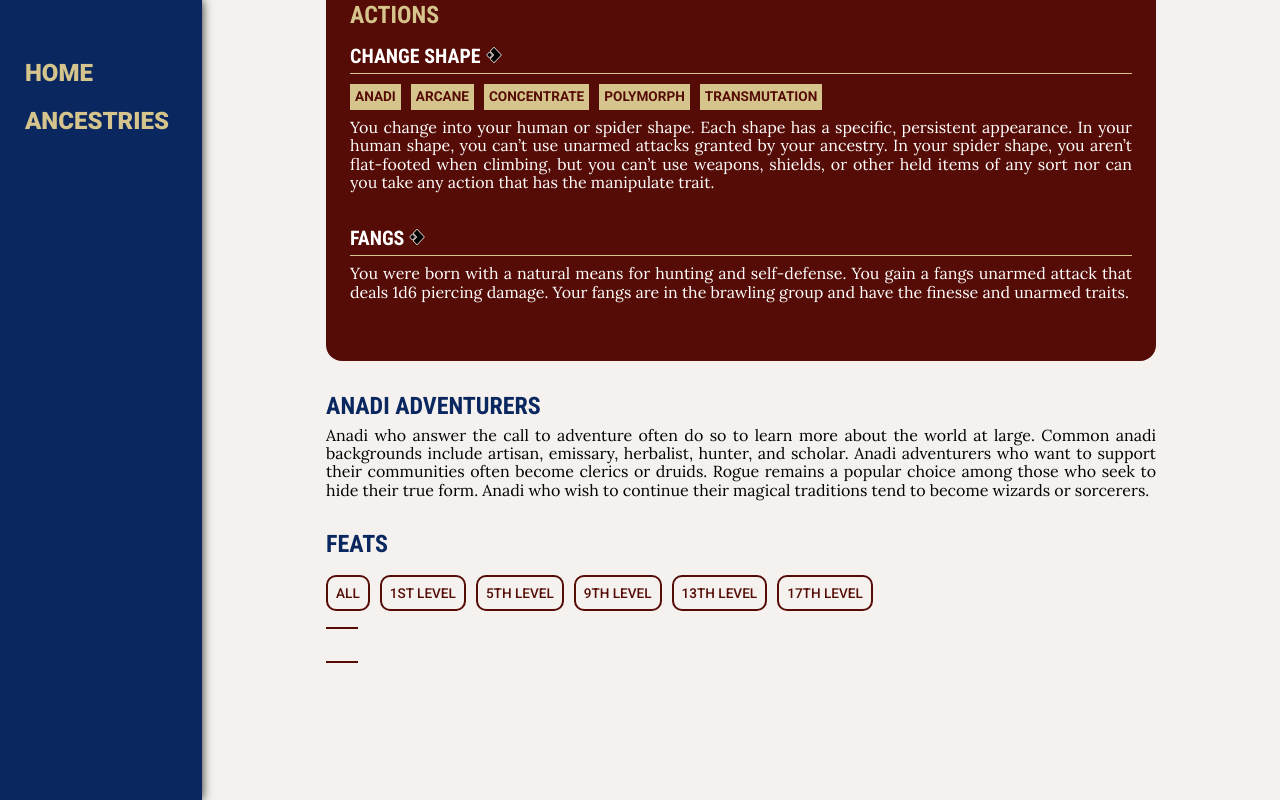
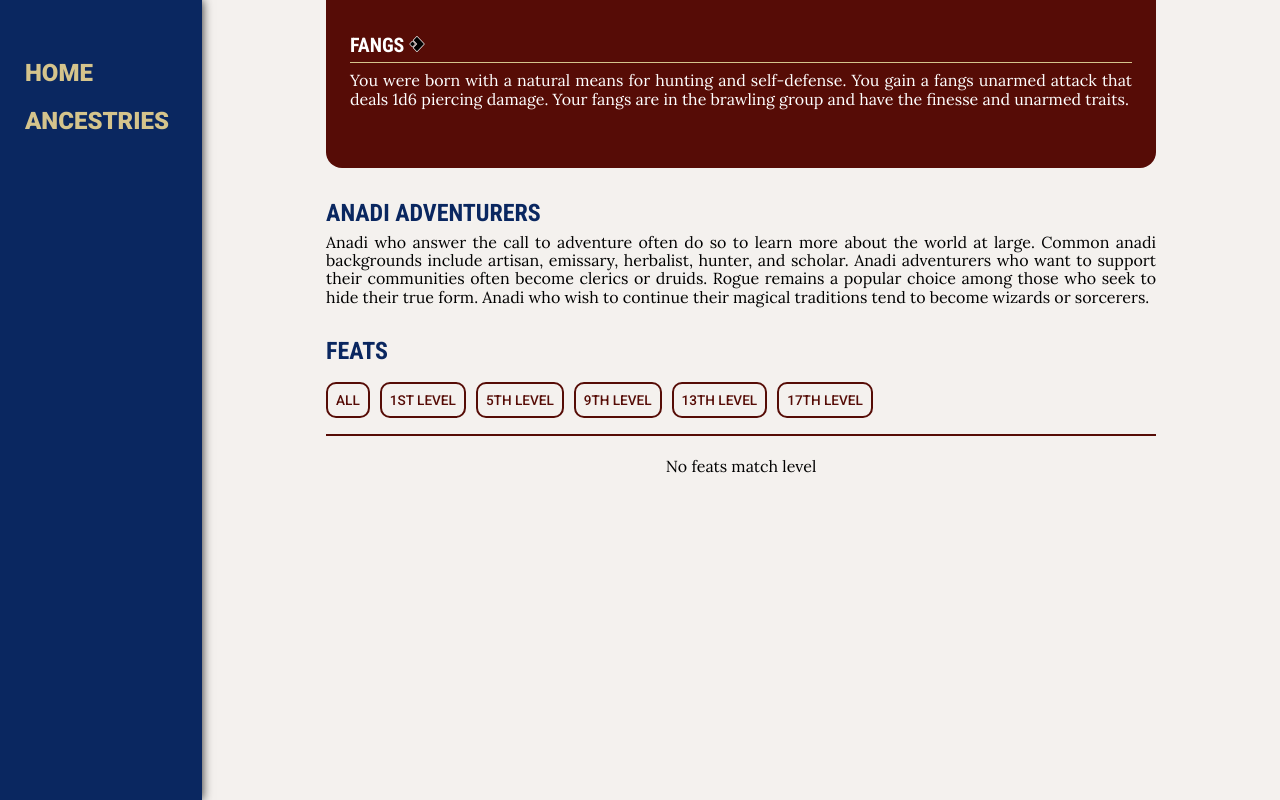
Before and after one commit to BrendaCayzac/pathfinder-react, a React (Create React App) app: page /anadi in a window 1280 px wide. Both pictures are taken after a click on the button "17TH LEVEL". Built offline with nearby package versions, Linux system fonts and the light colour scheme.

Commit message:
No feats match that level

```diff
--- a/src/assets/styles/AncestryPage.css
+++ b/src/assets/styles/AncestryPage.css
@@ -256,11 +256,17 @@
   cursor: pointer;
 }
 .ancestry-page section .content .feat-section .feat-list {
-  max-height: 31.25rem;
+  height: 31.25rem;
   overflow-y: scroll;
   border-top: 2px solid #560c06;
   border-bottom: 2px solid #560c06;
   padding: 1rem;
+  width: 100%;
+}
+.ancestry-page section .content .feat-section .feat-list .no-feats {
+  display: block;
+  width: 100%;
+  text-align: center;
 }
 
 @media screen and (min-width: 48rem) {
--- a/src/assets/styles/AncestryPage.scss
+++ b/src/assets/styles/AncestryPage.scss
@@ -300,11 +300,18 @@
 				}
 
 				.feat-list{
-					max-height: 31.25rem;
+					height: 31.25rem;
 					overflow-y: scroll;
 					border-top: 2px solid $pathfinder-red;
 					border-bottom: 2px solid $pathfinder-red;
 					padding: 1rem;
+					width: 100%;
+
+					.no-feats{
+						display: block;
+						width: 100%;
+						text-align: center;
+					}
 				}
 			}
 		}
--- a/src/pages/Anadi.js
+++ b/src/pages/Anadi.js
@@ -332,6 +332,7 @@ const AnadiPage = () => {
             </div>
             <div className="feat-list">
               {filteredFeats &&
+                filteredFeats.length !== 0 &&
                 filteredFeats.map((feat, index) => (
                   <Feat
                     key={index}
@@ -342,6 +343,11 @@ const AnadiPage = () => {
                     description={feat.description}
                   />
                 ))}
+              {filteredFeats && filteredFeats.length === 0 ? (
+                <p className="no-feats">No feats match level</p>
+              ) : (
+                ""
+              )}
             </div>
           </div>
         </div>
--- a/src/pages/Android.js
+++ b/src/pages/Android.js
@@ -380,9 +380,10 @@ const AndroidPage = () => {
             </div>
             <div className="feat-list">
               {filteredFeats &&
-                filteredFeats.map((feat) => (
+                filteredFeats.length !== 0 &&
+                filteredFeats.map((feat, index) => (
                   <Feat
-                    key={feat.id}
+                    key={index}
                     name={feat.name}
                     feat={feat.feat}
                     action={feat.action}
@@ -390,6 +391,11 @@ const AndroidPage = () => {
                     description={feat.description}
                   />
                 ))}
+              {filteredFeats && filteredFeats.length === 0 ? (
+                <p className="no-feats">No feats match level</p>
+              ) : (
+                ""
+              )}
             </div>
           </div>
         </div>
--- a/src/pages/Automaton.js
+++ b/src/pages/Automaton.js
@@ -477,9 +477,10 @@ const AutomatonPage = () => {
             </div>
             <div className="feat-list">
               {filteredFeats &&
-                filteredFeats.map((feat) => (
+                filteredFeats.length !== 0 &&
+                filteredFeats.map((feat, index) => (
                   <Feat
-                    key={feat.id}
+                    key={index}
                     name={feat.name}
                     feat={feat.feat}
                     action={feat.action}
@@ -487,6 +488,11 @@ const AutomatonPage = () => {
                     description={feat.description}
                   />
                 ))}
+              {filteredFeats && filteredFeats.length === 0 ? (
+                <p className="no-feats">No feats match level</p>
+              ) : (
+                ""
+              )}
             </div>
           </div>
         </div>
```
Also changed, not shown: 1 other file (tests, documents, lock files or other folders).
